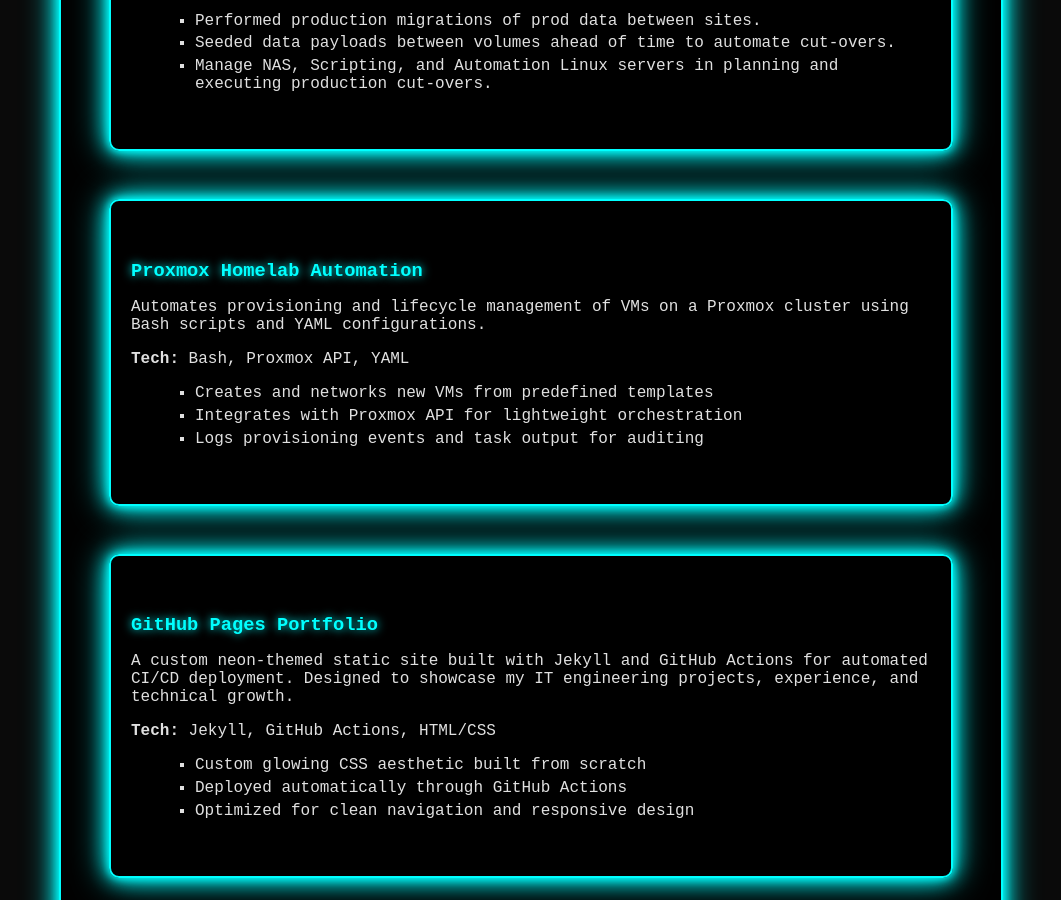
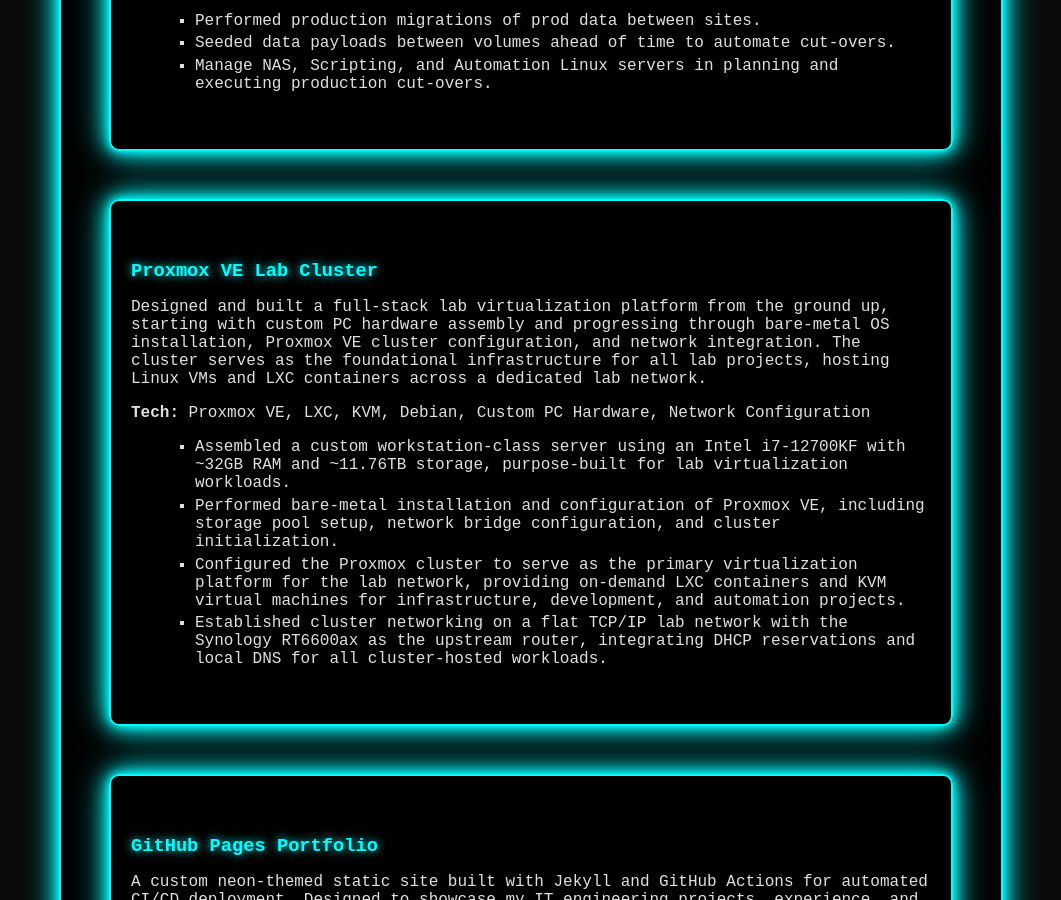
Before and after one commit to pearson-thaddeus-l/pearson-thaddeus-l-jekyll, a Jekyll site: the page built from projects.md, in a window 1280 px wide and 900 px high, scrolled down 2350 px. Shown: the whole window, without its empty margins (109-1170 px from the left). Built offline with Jekyll 4.4.1, drawn with Linux system fonts in a browser that asks for light colours.

Commit message:
Updating Proxmox project

```diff
--- a/projects.md
+++ b/projects.md
@@ -71,15 +71,16 @@
 </div>
 
 <div class="neon-border project-card">
-  <h3>Proxmox Homelab Automation</h3>
+  <h3>Proxmox VE Lab Cluster</h3>
   <p>
-    Automates provisioning and lifecycle management of VMs on a Proxmox cluster using Bash scripts and YAML configurations.
+    Designed and built a full-stack lab virtualization platform from the ground up, starting with custom PC hardware assembly and progressing through bare-metal OS installation, Proxmox VE cluster configuration, and network integration. The cluster serves as the foundational infrastructure for all lab projects, hosting Linux VMs and LXC containers across a dedicated lab network.
   </p>
-  <p><strong>Tech:</strong> Bash, Proxmox API, YAML</p>
+  <p><strong>Tech:</strong> Proxmox VE, LXC, KVM, Debian, Custom PC Hardware, Network Configuration</p>
   <ul>
-    <li>Creates and networks new VMs from predefined templates</li>
-    <li>Integrates with Proxmox API for lightweight orchestration</li>
-    <li>Logs provisioning events and task output for auditing</li>
+    <li>Assembled a custom workstation-class server using an Intel i7-12700KF with ~32GB RAM and ~11.76TB storage, purpose-built for lab virtualization workloads.</li>
+    <li>Performed bare-metal installation and configuration of Proxmox VE, including storage pool setup, network bridge configuration, and cluster initialization.</li>
+    <li>Configured the Proxmox cluster to serve as the primary virtualization platform for the lab network, providing on-demand LXC containers and KVM virtual machines for infrastructure, development, and automation projects.</li>
+    <li>Established cluster networking on a flat TCP/IP lab network with the Synology RT6600ax as the upstream router, integrating DHCP reservations and local DNS for all cluster-hosted workloads.</li>
   </ul>
 </div>
 
```
